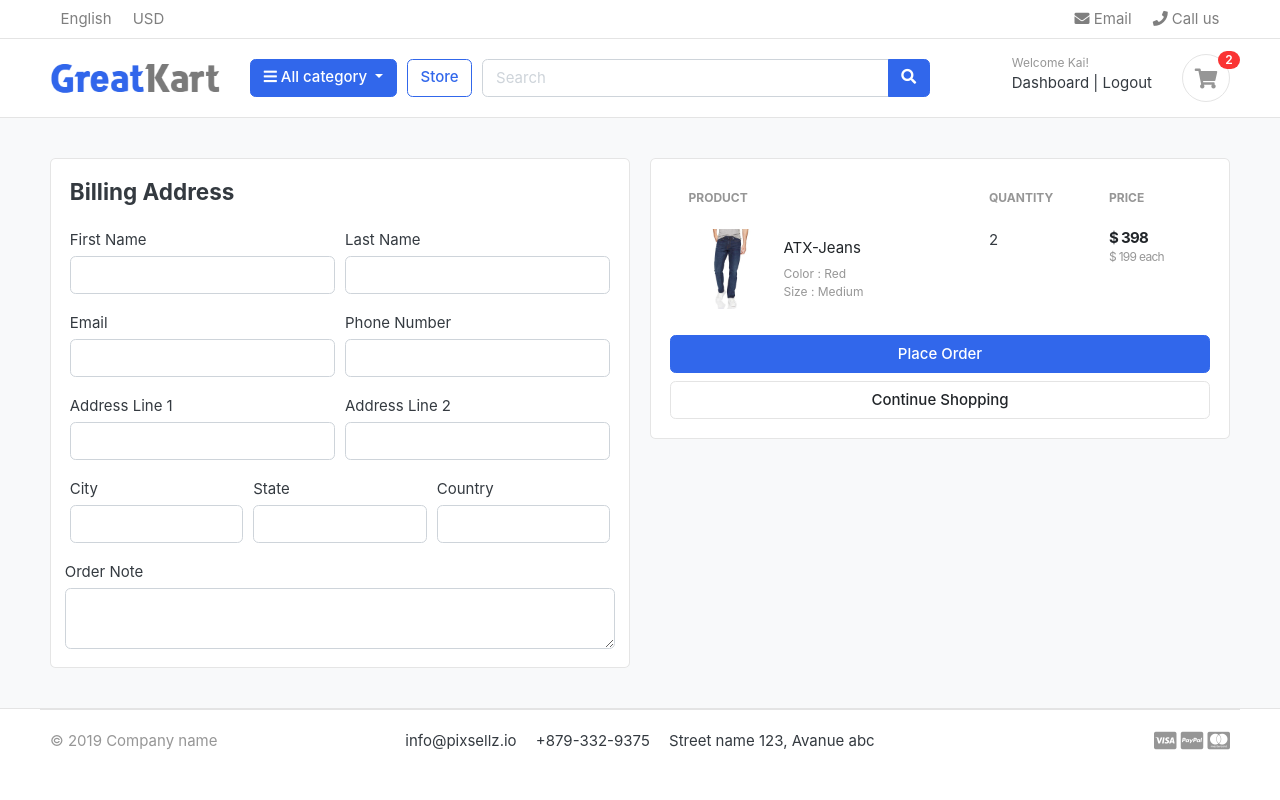
After one commit to SoloStage/Greatkart-Fullstack-E-commerce-Website, a Django app: page /cart/checkout/ in a window 1280 px wide. The commit adds this page. Run offline with Django 3.2, Linux system fonts and the light colour scheme; a user stored in the database is signed in; data comes from the database, SQL or seed files in the repository; both versions use the stored data as it was after the commit; some libraries are stand-ins or nearby versions; some web fonts are replaced.

Commit message:
handled cart and checkout page for the logged in users

```diff
--- a/carts/context_processors.py
+++ b/carts/context_processors.py
@@ -9,7 +9,10 @@ def counter(request):
     else:
         try:
             cart = Cart.objects.filter(cart_id=_cart_id(request))
-            cart_items = CartItem.objects.all().filter(cart=cart[:1])
+            if request.user.is_authenticated:
+                cart_items = CartItem.objects.all().filter(user=request.user)
+            else:
+                cart_items = CartItem.objects.all().filter(cart=cart[:1])
             for cart_item in cart_items:
                 cart_count += cart_item.quantity
         except Cart.DoesNotExist:
--- a/carts/models.py
+++ b/carts/models.py
@@ -1,5 +1,6 @@
 from django.db import models
 from store.models import Product, Variation
+from accounts.models import Account
 
 
 # Create your models here.
@@ -14,7 +15,7 @@ class Cart(models.Model):
 
 
 class CartItem(models.Model):
-    # user = models.ForeignKey(Account, on_delete=models.CASCADE, null=True)
+    user = models.ForeignKey(Account, on_delete=models.CASCADE, null=True)
     product = models.ForeignKey(Product, on_delete=models.CASCADE)
     variations = models.ManyToManyField(Variation, blank=True)
     # variations = models.ManyToManyField(Variation, blank=True)
--- a/carts/urls.py
+++ b/carts/urls.py
@@ -6,4 +6,5 @@ urlpatterns = [
     path('add_cart/<int:product_id>/', views.add_cart, name='add_cart'),
     path('remove_cart/<int:product_id>/<int:cart_item_id>/', views.remove_cart, name='remove_cart'),
     path('remove_cart_item/<int:product_id>/<int:cart_item_id>/', views.remove_cart_item, name='remove_cart_item'),
+    path('checkout/', views.checkout, name='checkout'),
 ]
--- a/carts/views.py
+++ b/carts/views.py
@@ -3,6 +3,7 @@ from django.shortcuts import get_object_or_404, redirect, render
 from store.models import Product, Variation
 from .models import Cart, CartItem
 from django.core.exceptions import ObjectDoesNotExist
+from django.contrib.auth.decorators import login_required
 
 # Create your views here.
 
@@ -13,78 +14,126 @@ def _cart_id(request):
     return cart
 
 def add_cart(request, product_id):
+    current_user = request.user
     product = Product.objects.get(id=product_id)
-    product_variation = []
-    if request.method == 'POST':
-        for item in request.POST:
-            key = item
-            value = request.POST[key]
-            try:
-                variation = Variation.objects.get(product=product, variation_category__iexact=key, variation_value__iexact=value)
-                product_variation.append(variation)
-            except:
-                pass
-    try:
-        cart= Cart.objects.get(cart_id=_cart_id(request))
-    except Cart.DoesNotExist:
-        cart = Cart.objects.create(
-            cart_id = _cart_id(request)
-        )
-    cart.save()
+    if current_user.is_authenticated:
+        product_variation = []
+        if request.method == 'POST':
+            for item in request.POST:
+                key = item
+                value = request.POST[key]
+                try:
+                    variation = Variation.objects.get(product=product, variation_category__iexact=key, variation_value__iexact=value)
+                    product_variation.append(variation)
+                except:
+                    pass
 
 
-    is_cart_item_exists = CartItem.objects.filter(product=product, cart=cart).exists()
-    if is_cart_item_exists:
-        cart_item = CartItem.objects.filter(product=product, cart=cart)
+        is_cart_item_exists = CartItem.objects.filter(product=product, user=current_user).exists()
+        if is_cart_item_exists:
+            cart_item = CartItem.objects.filter(product=product, user=current_user)
 
-        ex_var_list = []
-        id = []
-        for item in cart_item:
-            existing_variation = item.variations.all()
-            ex_var_list.append(list(existing_variation))
-            id.append(item.id)
+            ex_var_list = []
+            id = []
+            for item in cart_item:
+                existing_variation = item.variations.all()
+                ex_var_list.append(list(existing_variation))
+                id.append(item.id)
 
-        if product_variation in ex_var_list:
-            # increase the cart item quantity
-            index = ex_var_list.index(product_variation)
-            item_id = id[index]
-            item = CartItem.objects.get(product=product, id=item_id)
-            item.quantity += 1
-            item.save()
+            if product_variation in ex_var_list:
+                # increase the cart item quantity
+                index = ex_var_list.index(product_variation)
+                item_id = id[index]
+                item = CartItem.objects.get(product=product, id=item_id)
+                item.quantity += 1
+                item.save()
 
+            else:
+                item = CartItem.objects.create(product=product, quantity=1, user=current_user)
+                if len(product_variation) > 0:
+                    item.variations.clear()
+                    item.variations.add(*product_variation)
+                item.save()
         else:
-            item = CartItem.objects.create(product=product, quantity=1, cart=cart)
+            cart_item = CartItem.objects.create(
+                product = product,
+                quantity = 1,
+                user=current_user,
+            )
             if len(product_variation) > 0:
-                item.variations.clear()
-                item.variations.add(*product_variation)
-            item.save()
+                cart_item.variations.clear()
+                for item in product_variation:
+                    cart_item.variations.add(item)
+            cart_item.save()
+        return redirect('cart')
+
     else:
-        cart_item = CartItem.objects.create(
-            product = product,
-            quantity = 1,
-            cart = cart,
-        )
-        if len(product_variation) > 0:
-            cart_item.variations.clear()
-            for item in product_variation:
-                cart_item.variations.add(item)
-        cart_item.save()
-    return redirect('cart')
+        product_variation = []
+        if request.method == 'POST':
+            for item in request.POST:
+                key = item
+                value = request.POST[key]
+                try:
+                    variation = Variation.objects.get(product=product, variation_category__iexact=key, variation_value__iexact=value)
+                    product_variation.append(variation)
+                except:
+                    pass
+        try:
+            cart= Cart.objects.get(cart_id=_cart_id(request))
+        except Cart.DoesNotExist:
+            cart = Cart.objects.create(
+                cart_id = _cart_id(request)
+            )
+        cart.save()
+
+
+        is_cart_item_exists = CartItem.objects.filter(product=product, cart=cart).exists()
+        if is_cart_item_exists:
+            cart_item = CartItem.objects.filter(product=product, cart=cart)
+
+            ex_var_list = []
+            id = []
+            for item in cart_item:
+                existing_variation = item.variations.all()
+                ex_var_list.append(list(existing_variation))
+                id.append(item.id)
+
+            if product_variation in ex_var_list:
+                # increase the cart item quantity
+                index = ex_var_list.index(product_variation)
+                item_id = id[index]
+                item = CartItem.objects.get(product=product, id=item_id)
+                item.quantity += 1
+                item.save()
+
+            else:
+                item = CartItem.objects.create(product=product, quantity=1, cart=cart)
+                if len(product_variation) > 0:
+                    item.variations.clear()
+                    item.variations.add(*product_variation)
+                item.save()
+        else:
+            cart_item = CartItem.objects.create(
+                product = product,
+                quantity = 1,
+                cart = cart,
+            )
+            if len(product_variation) > 0:
+                cart_item.variations.clear()
+                for item in product_variation:
+                    cart_item.variations.add(item)
+            cart_item.save()
+        return redirect('cart')
 
 def remove_cart(request, product_id, cart_item_id):
-    # cart = Cart.objects.get(cart_id=_cart_id(request))
-    # product = get_object_or_404(Product, id=product_id)
-    # cart_item = CartItem.objects.get(product=product, cart=cart)
-    # if cart_item.quantity > 1:
-    #     cart_item.quantity -= 1
-    #     cart_item.save()
-    # else:
-    #     cart_item.delete()
-    # return redirect('cart')
-    cart = Cart.objects.get(cart_id=_cart_id(request))
     product = get_object_or_404(Product, id=product_id)
     try:
-        cart_item = CartItem.objects.get(product=product, cart=cart, id=cart_item_id)
+        if request.user.is_authenticated:
+            cart_item = CartItem.objects.get(product=product, user=request.user, id=cart_item_id)
+        else:
+            cart = Cart.objects.get(cart_id=_cart_id(request))
+            cart_item = CartItem.objects.get(product=product, cart=cart, id=cart_item_id)
+
         if cart_item.quantity > 1:
             cart_item.quantity -= 1
             cart_item.save()
@@ -95,9 +144,12 @@ def remove_cart(request, product_id, cart_item_id):
     return redirect('cart')
 
 def remove_cart_item(request, product_id, cart_item_id):
-    cart = Cart.objects.get(cart_id=_cart_id(request))
     product = get_object_or_404(Product, id=product_id)
-    cart_item = CartItem.objects.get(product=product, cart=cart, id=cart_item_id)
+    if request.user.is_authenticated:
+        cart_item = CartItem.objects.get(product=product, user=request.user, id=cart_item_id)
+    else:
+        cart = Cart.objects.get(cart_id=_cart_id(request))
+        cart_item = CartItem.objects.get(product=product, cart=cart, id=cart_item_id)
     cart_item.delete()
     return redirect('cart')
 
@@ -106,8 +158,11 @@ def cart(request, total=0, quantity=0, cart_items=None):
     try:
         tax = 0
         grand_total = 0
-        cart = Cart.objects.get(cart_id=_cart_id(request))
-        cart_items = CartItem.objects.filter(cart=cart, is_active=True)
+        if request.user.is_authenticated:
+            cart_items = CartItem.objects.filter(user=request.user, is_active=True)
+        else:
+            cart = Cart.objects.get(cart_id=_cart_id(request))
+            cart_items = CartItem.objects.filter(cart=cart, is_active=True)
         for cart_item in cart_items:
             total += (cart_item.product.price * cart_item.quantity)
             quantity += cart_item.quantity
@@ -125,3 +180,33 @@ def cart(request, total=0, quantity=0, cart_items=None):
         'grand_total': grand_total,
     }
     return render(request, 'store/cart.html', context)
+
+
+@login_required(login_url='login')
+def checkout(request, total=0, quantity=0, cart_items=None):
+    try:
+        tax = 0
+        grand_total = 0
+        if request.user.is_authenticated:
+            cart_items = CartItem.objects.filter(user=request.user, is_active=True)
+        else:
+            cart = Cart.objects.get(cart_id=_cart_id(request))
+            cart_items = CartItem.objects.filter(cart=cart, is_active=True)
+
+        for cart_item in cart_items:
+            total += (cart_item.product.price * cart_item.quantity)
+            quantity += cart_item.quantity
+        tax = (8.5 * total)/100
+        tax = round(tax, 2)
+        grand_total = total + tax
+    except ObjectDoesNotExist:
+        pass
+
+    context = {
+        'total': total,
+        'quantity': quantity,
+        'cart_items': cart_items,
+        'tax'       : tax,
+        'grand_total': grand_total,
+    }
+    return render(request, 'store/checkout.html', context)
--- a/templates/store/cart.html
+++ b/templates/store/cart.html
@@ -107,7 +107,7 @@
 						<p class="text-center mb-3">
 							<img src="{% static './images/misc/payments.png'%}" height="26">
 						</p>
-						<a href="./place-order.html" class="btn btn-primary btn-block"> Checkout </a>
+						<a href="{% url 'checkout'%}" class="btn btn-primary btn-block"> Checkout </a>
 						<a href="{% url 'store'%}" class="btn btn-light btn-block">Continue Shopping</a>
 					</div> <!-- card-body.// -->
 				</div> <!-- card.// -->
--- /dev/null
+++ b/templates/store/checkout.html
@@ -0,0 +1,134 @@
+{% extends 'base.html' %}
+{% load static %}
+{% block content %}
+
+</header> <!-- section-header.// -->
+
+
+<section class="section-content padding-y bg">
+	<div class="container">
+
+		<!-- ============================ COMPONENT 1 ================================= -->
+
+
+		<div class="row">
+			<aside class="col-lg-6">
+				<div class="card">
+                    <div class="card-body">
+                      <h4 class="card-title mb-4">Billing Address</h4>
+                      <form action="#" method="POST">
+                        {% csrf_token %}
+                        <div class="form-row">
+                          <div class="col form-group">
+                            <label for="">First Name</label>
+                            <input type="text" name="first_name" class="form-control" required>
+                          </div>
+                          <div class="col form-group">
+                            <label for="">Last Name</label>
+                            <input type="text" name="last_name" class="form-control" required>
+                          </div>
+                        </div>
+                        <div class="form-row">
+                          <div class="col form-group">
+                            <label for="">Email</label>
+                            <input type="email" name="email" class="form-control" required>
+                          </div>
+                          <div class="col form-group">
+                            <label for="">Phone Number</label>
+                            <input type="text" name="phone" class="form-control" required>
+                          </div>
+                        </div>
+                        <div class="form-row">
+                          <div class="col form-group">
+                            <label for="">Address Line 1</label>
+                            <input type="text" name="address_line_1" class="form-control" required>
+                          </div>
+                          <div class="col form-group">
+                            <label for="">Address Line 2</label>
+                            <input type="text" name="address_line_2" class="form-control">
+                          </div>
+                        </div>
+                        <div class="form-row">
+                          <div class="col form-group">
+                            <label for="">City</label>
+                            <input type="text" name="city" class="form-control" required>
+                          </div>
+                          <div class="col form-group">
+                            <label for="">State</label>
+                            <input type="text" name="state" class="form-control" required>
+                          </div>
+                          <div class="col form-group">
+                            <label for="">Country</label>
+                            <input type="text" name="country" class="form-control" required>
+                          </div>
+                          </div>
+                          <div class="form-row">
+                            <label for="">Order Note</label>
+                            <textarea name="order_note" rows="2" class="form-control"></textarea>
+                          </div>
+
+
+                    </div>
+                  </div> <!-- card.// -->
+			</aside> <!-- col.// -->
+			<aside class="col-lg-6">
+
+				<div class="card">
+					<div class="card-body">
+                        <table class="table table-borderless table-shopping-cart">
+                            <thead class="text-muted">
+                                <tr class="small text-uppercase">
+                                    <th scope="col">Product</th>
+                                    <th scope="col" width="120">Quantity</th>
+                                    <th scope="col" width="120">Price</th>
+                                </tr>
+                            </thead>
+                            <tbody>
+                                {% for cart_item in cart_items %}
+                                <tr>
+                                    <td>
+                                        <figure class="itemside align-items-center">
+                                            <div class="aside"><img src="{{ cart_item.product.images.url }}" class="img-sm">
+                                            </div>
+                                            <figcaption class="info">
+                                                <a href="{{ cart_item.product.get_url }}" class="title text-dark">{{ cart_item.product.product_name }}</a>
+                                                <p class="text-muted small">
+                                                    {% if cart_item.variations.all %}
+                                                        {% for item in cart_item.variations.all %}
+                                                            {{ item.variation_category | capfirst }} : {{ item.variation_value | capfirst }} <br>
+                                                        {% endfor %}
+                                                    {% endif %}
+                                                </p>
+                                            </figcaption>
+                                        </figure>
+                                    </td>
+                                    <td>
+                                        <!-- col.// -->
+                                        <label for="">{{cart_item.quantity}}</label>
+                                    </td>
+                                    <td>
+                                        <div class="price-wrap">
+                                            <var class="price">$ {{cart_item.sub_total}}</var>
+                                            <small class="text-muted"> $ {{cart_item.product.price}} each </small>
+                                        </div> <!-- price-wrap .// -->
+                                    </td>
+                                </tr>
+                                {% endfor %}
+                            </tbody>
+                        </table>
+                        <button type="submit" name="submit" class="btn btn-primary btn-block">Place Order</button>
+			            <a href="{% url 'store' %}" class="btn btn-light btn-block">Continue Shopping</a>
+                </form>
+					</div> <!-- card-body.// -->
+				</div> <!-- card.// -->
+
+			</aside> <!-- col.// -->
+
+
+		</div> <!-- row.// -->
+		<!-- ============================ COMPONENT 1 END .// ================================= -->
+
+	</div> <!-- container .//  -->
+</section>
+
+{% endblock %}
```
Also changed, not shown: accounts/views.py (+62 -4 lines), carts/migrations/0003_cartitem_user.py (added), db.sqlite3, 1 other file.
